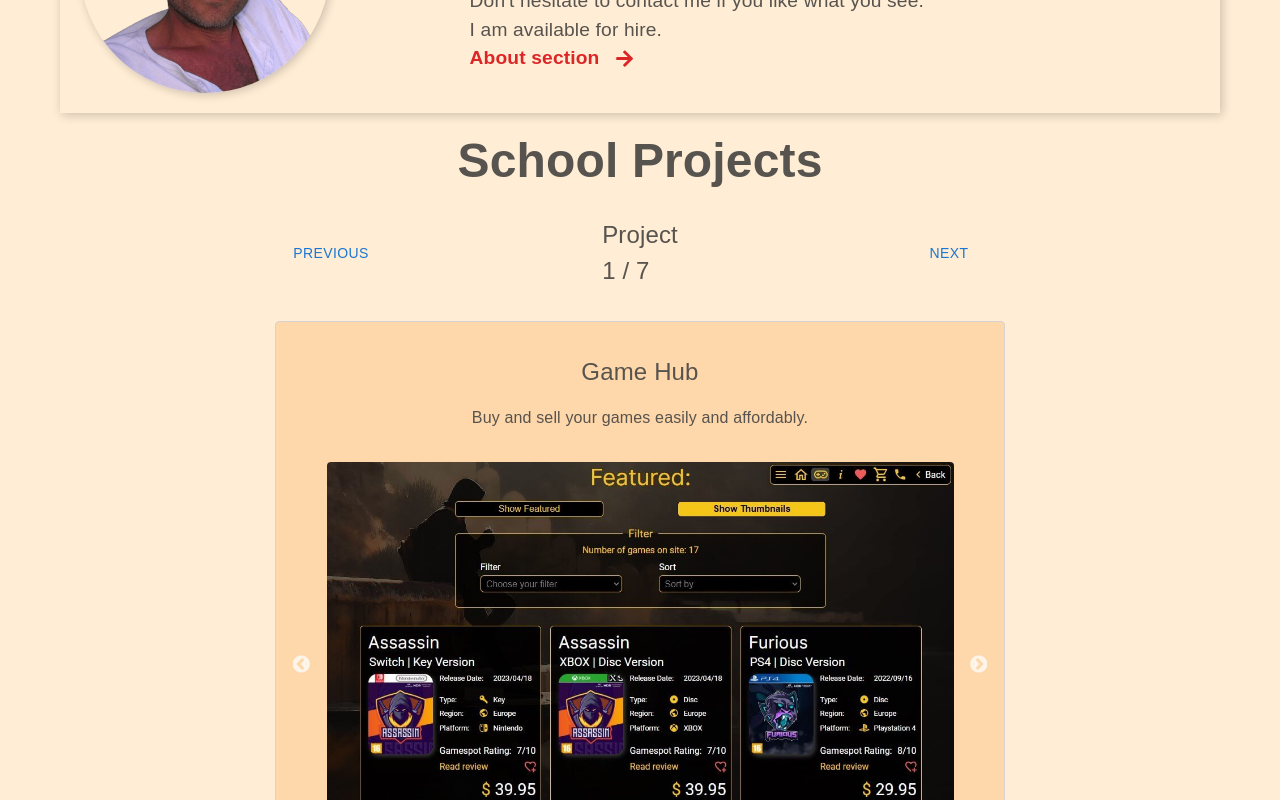
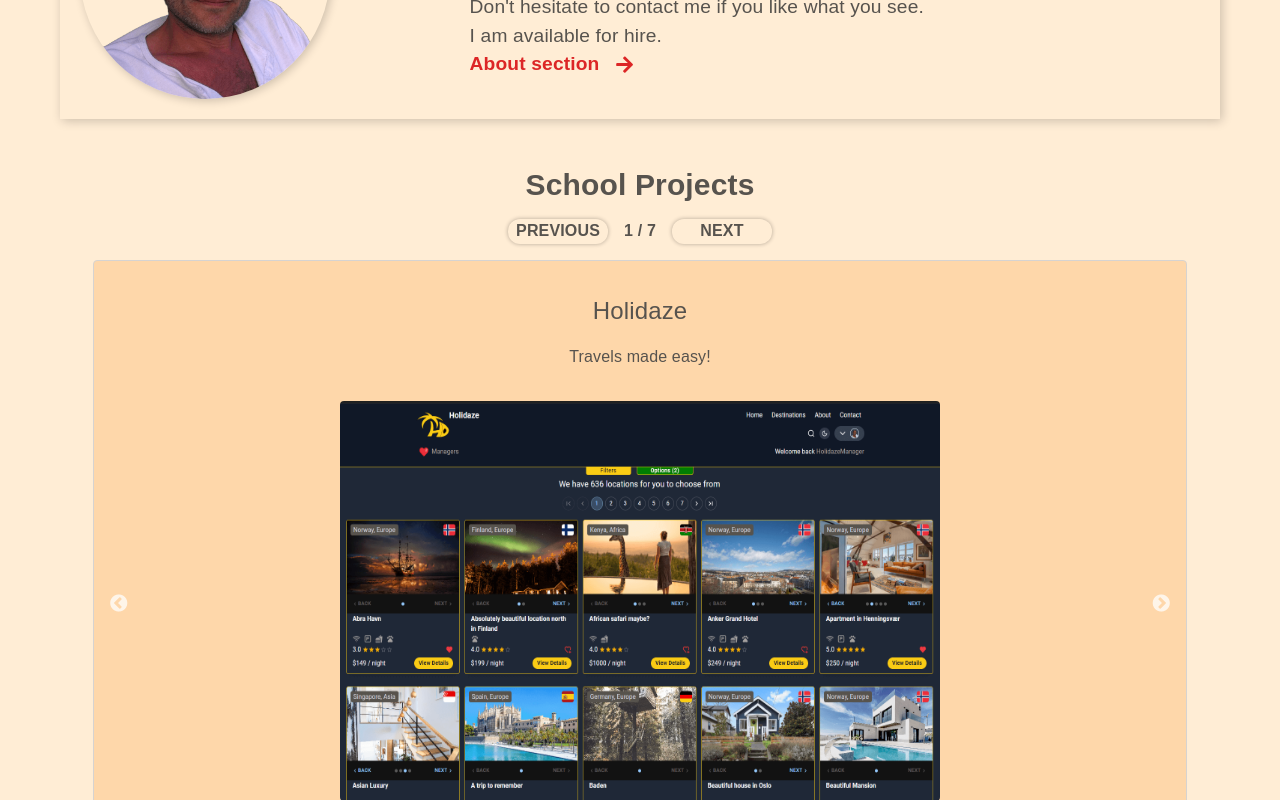
Before and after one commit to runeunhjem/portfolio-2, a React (Vite) app: page / in a window 1280 px wide. Shown: the part 340-1140 px from the top of the page. Built offline with nearby package versions, Linux system fonts and the light colour scheme; a web font is replaced by a local one.

Commit message:
Cosmetic changes to project count

```diff
--- a/src/components/App/index.jsx
+++ b/src/components/App/index.jsx
@@ -4,6 +4,9 @@ import AboutPage from "../../pages/AboutPage";
 import ContactPage from "../../pages/ContactPage";
 import Layout from "../Layout";
 import { CssBaseline } from "@mui/material";
+import projectsData from "../ProjectGallery/projectsData";
+
+const totalProjects = projectsData.length;
 
 const App = () => {
   return (
@@ -11,7 +14,10 @@ const App = () => {
       <CssBaseline />
       <Layout>
         <Routes>
-          <Route path="/" element={<HomePage />} />
+          <Route
+            path="/"
+            element={<HomePage numberOfProjects={totalProjects} />}
+          />
           <Route path="/about" element={<AboutPage />} />
           <Route path="/contact" element={<ContactPage />} />
         </Routes>
--- a/src/components/ProjectCard/index.jsx
+++ b/src/components/ProjectCard/index.jsx
@@ -22,9 +22,16 @@ const ProjectCard = ({ project }) => {
       <p>{project.tagline}</p>
       <div className="carousel-container p-6">
         <Slider {...imageSliderSettings}>
-          {project.images.map((image, idx) => (
+          {project.images.slice().reverse().map((image, idx) => (
             <div key={idx}>
-              <img src={image} alt={`${project.title} screenshot ${idx + 1}`} />
+              <img
+                src={image}
+                alt={
+                  project.title
+                    ? `${project.title} screenshot ${project.images.length - idx}`
+                    : `Project screenshot ${project.images.length - idx}`
+                }
+              />
             </div>
           ))}
         </Slider>
--- a/src/components/ProjectCard/index.styled.jsx
+++ b/src/components/ProjectCard/index.styled.jsx
@@ -7,7 +7,7 @@ export const Project = styled.div`
   border: 1px solid var(--stone-300);
   border-radius: 4px;
   text-align: center;
-  width: 60%;
+  width: 90%;
   /* max-width: 100%; */
   max-width: 95vw;
   height: 100%;
@@ -53,11 +53,17 @@ export const Project = styled.div`
     }
 
     img {
-      width: 100%;
-      height: auto;
-      max-height: 400px;
+      /* max-height: 100%; */
+      width: 600px;
+      height: 400px;
       border-radius: 4px;
     }
+    /* @media screen and (min-width: 641px) {
+      height: 300px;
+    }
+    @media screen and (min-width: 769px) {
+      height: 300px;
+    } */
   }
 
   .carousel-counter {
@@ -76,12 +82,16 @@ export const Project = styled.div`
   }
 
   .buttons-container {
+    padding: 1rem;
     display: flex;
-    justify-content: space-around;
+    flex-wrap: wrap;
+    justify-content: center;
     margin-top: 1rem;
+    gap: 1rem;
 
     button {
-      padding: 0.5rem 1rem;
+      padding: 0 0.5rem;
+      white-space: nowrap;
       border: none;
       border-radius: 4px;
       cursor: pointer;
--- a/src/components/ProjectGallery/index.jsx
+++ b/src/components/ProjectGallery/index.jsx
@@ -20,9 +20,12 @@ const ProjectGallery = forwardRef((_props, ref) => {
   return (
     <S.Projects>
       <Slider ref={ref} {...gallerySettings}>
-        {projectsData.map((project) => (
-          <ProjectCard key={project.id} project={project} />
-        ))}
+        {projectsData
+          .slice()
+          .reverse()
+          .map((project) => (
+            <ProjectCard key={project.id} project={project} />
+          ))}
       </Slider>
     </S.Projects>
   );
--- a/src/pages/HomePage/index.jsx
+++ b/src/pages/HomePage/index.jsx
@@ -1,38 +1,44 @@
-import { useRef } from "react";
+import { useRef, useState } from "react";
 import PropTypes from "prop-types";
 import { Link } from "react-router-dom";
 import Intro from "../../components/Intro";
 import ProjectGallery from "../../components/ProjectGallery";
 import * as S from "./index.styled";
-import { Button } from "@mui/material";
 
-const HomePage = ({ projectNumber = 1, numberOfProjects = 7 }) => {
+const HomePage = ({ numberOfProjects }) => {
   const sliderRef = useRef(null);
+  const [projectNumber, setProjectNumber] = useState(1);
 
   const nextProject = () => {
     sliderRef.current.slickNext();
+    setProjectNumber((prev) => (prev < numberOfProjects ? prev + 1 : 1));
   };
 
   const previousProject = () => {
     sliderRef.current.slickPrev();
+    setProjectNumber((prev) => (prev > 1 ? prev - 1 : numberOfProjects));
   };
 
   return (
     <S.Container>
       <S.Heading>
-        <Link to="https://portfolio1-ca.netlify.app/" target="_blank">
+        <Link
+          className="hover-links"
+          to="https://portfolio1-ca.netlify.app/"
+          target="_blank"
+        >
           Old portfolio here (No frameworks)
         </Link>
       </S.Heading>
       <Intro />
-      <h2 className="my-6 text-center text-5xl font-bold">School Projects</h2>
+      <h2 className="mt-12 mb-0 text-center text-3xl font-bold">School Projects</h2>
 
       <S.ProjectCount>
-        <Button onClick={previousProject}>Previous</Button>
+        <button onClick={previousProject}>PREVIOUS</button>
         <div className="project-count">
-          Project {projectNumber} / {numberOfProjects}
+          {projectNumber} / {numberOfProjects}
         </div>
-        <Button onClick={nextProject}>Next</Button>
+        <button onClick={nextProject}>NEXT</button>
       </S.ProjectCount>
 
       <ProjectGallery ref={sliderRef} />
@@ -41,8 +47,7 @@ const HomePage = ({ projectNumber = 1, numberOfProjects = 7 }) => {
 };
 
 HomePage.propTypes = {
-  projectNumber: PropTypes.number,
-  numberOfProjects: PropTypes.number,
+  numberOfProjects: PropTypes.number.isRequired,
 };
 
 export default HomePage;
--- a/src/pages/HomePage/index.styled.jsx
+++ b/src/pages/HomePage/index.styled.jsx
@@ -15,21 +15,40 @@ export const Heading = styled.h1`
   transition: transform 0.3s ease-in-out;
 
   a {
+    transition: transform 0.3s ease-in-out;
+    height: 30px;
     &:hover {
       transform: scale(1.05);
-      color: var(--red-600);
-      text-decoration: underline;
+      /* color: var(--red-600); */
+      /* text-decoration: underline; */
     }
   }
 `;
 
 export const ProjectCount = styled.div`
   display: flex;
-  justify-content: space-between;
+  white-space: nowrap;
+  justify-content: center;
   align-items: center;
-  margin: 2rem 0;
+  margin: 1rem auto;
+  gap: 1rem;
+  font-weight: 700;
 
+  button {
+    width: 100px;
+    border-radius: 12px;
+    box-shadow: 0 0 4px rgba(0, 0, 0, 0.3);
+    border-bottom: 1px solid transparent;
+    transition: all 0.2s ease-in-out;
+    &:hover {
+      color: var(--red-600);
+      box-shadow: none;
+      border-bottom: 1px solid var(--red-600);
+      transform: scale(1.05)
+    }
+  }
   .project-count {
-    font-size: 1.5rem;
+    font-size: 1rem;
+    font-weight: 700;
   }
 `;
```
